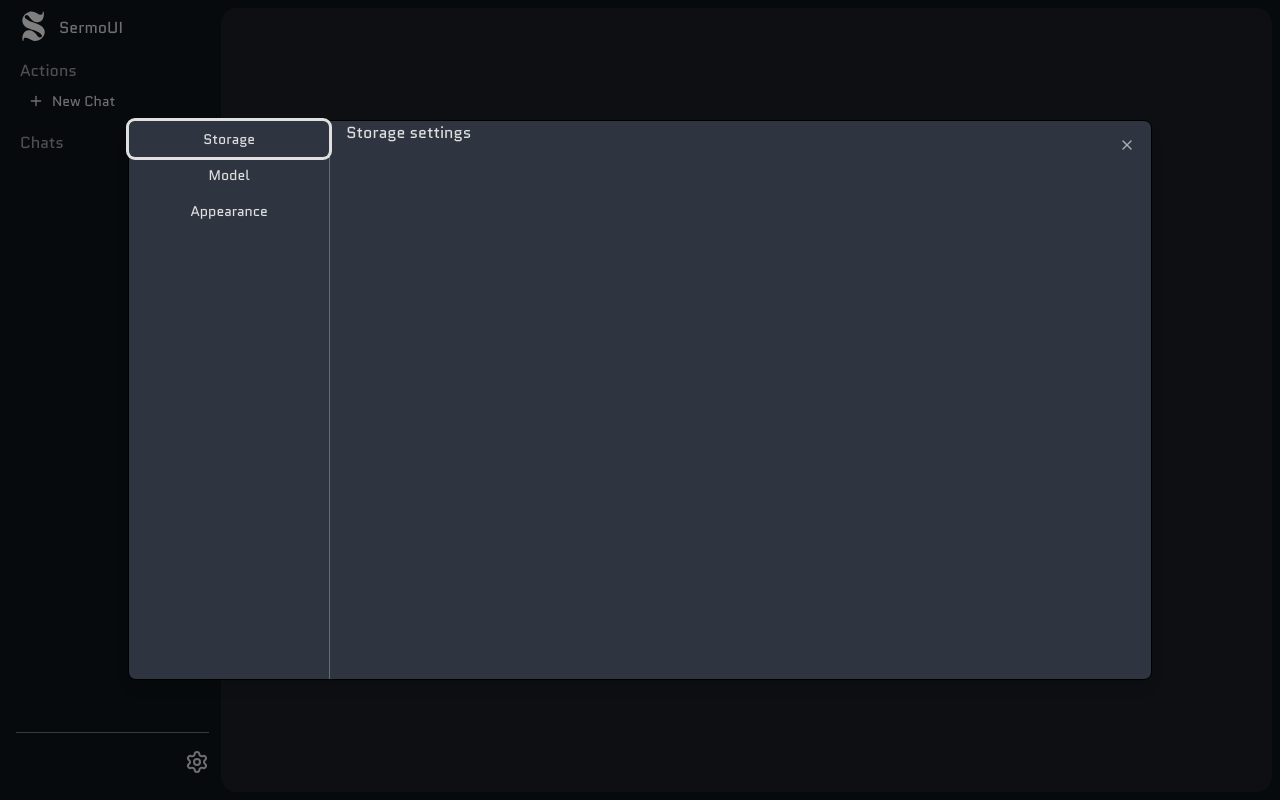
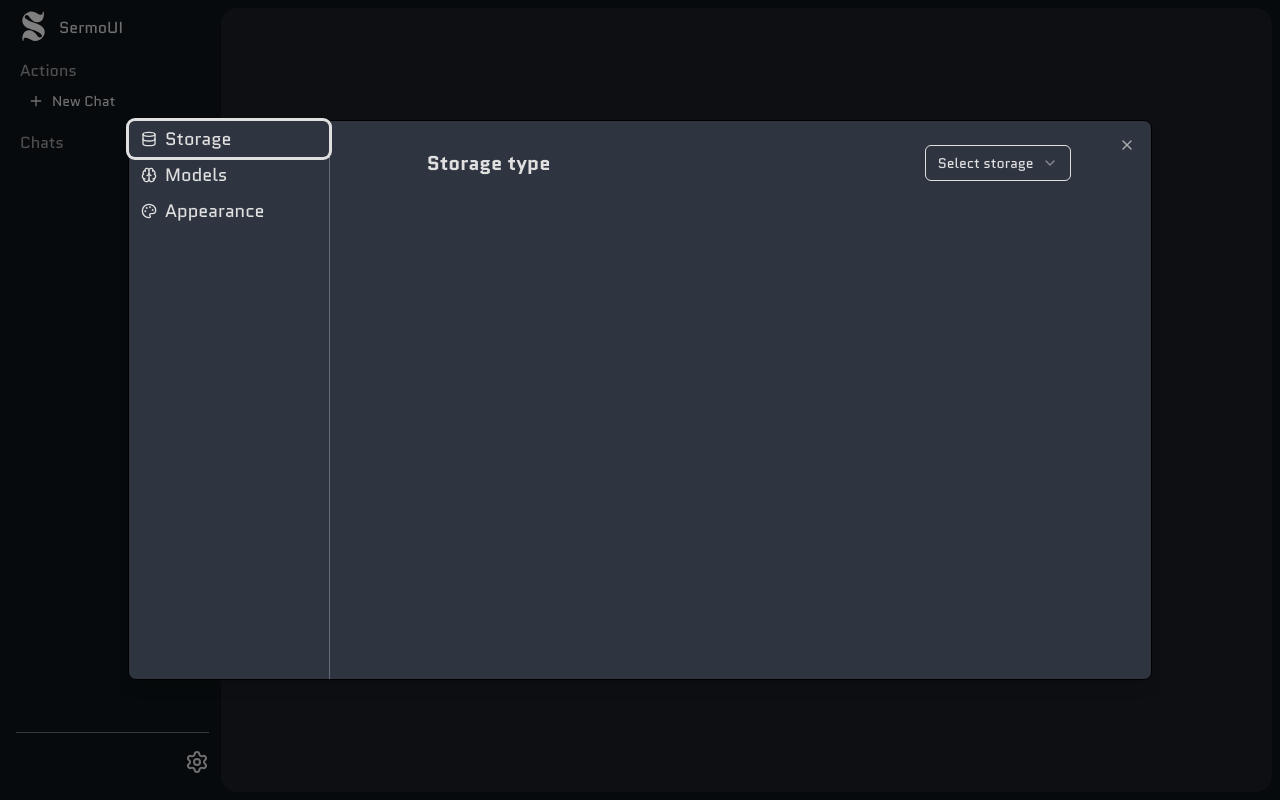
Before and after one commit to thecentinol/SermoUI, a React (Vite) app: page / in a window 1280 px wide. Both pictures are taken after a click on the icon 197 px from the left and 762 px from the top of the page. Built offline with nearby package versions, Linux system fonts and the light colour scheme.

Commit message:
feat: fetch ollama models and list in models settings

```diff
--- a/src/components/settingsContent.tsx
+++ b/src/components/settingsContent.tsx
@@ -1,3 +1,4 @@
+import { useEffect } from "react";
 import {
 	Select,
 	SelectContent,
@@ -8,13 +9,74 @@ import {
 import { type Theme, useUIStore } from "@/stores/uiStore";
 
 export function StorageSettings() {
-	return <div>Storage settings</div>;
+	return (
+		<div className="flex flex-col items-center justify-center py-6 overflow-y-auto">
+			<div className="flex items-center justify-between w-[80%]">
+				<h1 className="font-bold text-xl">Storage type</h1>
+				<Select>
+					<SelectTrigger>
+						<SelectValue placeholder="Select storage" />
+					</SelectTrigger>
+					<SelectContent>
+						<SelectItem value="localStorage">localStorage</SelectItem>
+						<SelectItem value="postgresql">PostgreSQL</SelectItem>
+					</SelectContent>
+				</Select>
+			</div>
+		</div>
+	);
 }
 
 export function ModelSettings() {
+	const { models, modelIsLoading, loadModels } = useUIStore();
+
+	useEffect(() => {
+		loadModels();
+	}, [loadModels]);
+
 	return (
-		<div>
-			<h1>Ollama</h1>
+		<div className="flex flex-col items-center justify-center py-6 overflow-y-auto">
+			<div className="w-[80%]">
+				<h1 className="text-(--text) text-2xl font-bold mb-2">Ollama</h1>
+				<table className="w-full text-left bg-(--fg) rounded-2xl p-2">
+					<thead>
+						<tr>
+							<th>Model</th>
+							<th>Size</th>
+							<th>Last Mod</th>
+							<th>Param</th>
+							<th>Status</th>
+						</tr>
+					</thead>
+					<tbody>
+						{modelIsLoading ? (
+							<tr>
+								<td colSpan={5} className="text-(--text)">
+									Loading models...
+								</td>
+							</tr>
+						) : (
+							models.map((m) => (
+								<tr key={m.name}>
+									<td>{m.name}</td>
+									<td>{(m.size / 1024 / 1024 / 1024).toFixed(2)}</td>
+									<td>{new Date(m.modified_at).toLocaleDateString()}</td>
+									<td>{m.details.parameter_size}</td>
+									<td>
+										<p
+											className={`w-fit px-2 rounded-full
+												${m.status === "running" ? "bg-green-500/50" : "bg-red-500/50"}
+											`}
+										>
+											{m.status}
+										</p>
+									</td>
+								</tr>
+							))
+						)}
+					</tbody>
+				</table>
+			</div>
 		</div>
 	);
 }
--- a/src/components/sidebar.tsx
+++ b/src/components/sidebar.tsx
@@ -1,4 +1,11 @@
-import { Ellipsis, PlusIcon, Settings } from "lucide-react";
+import {
+	Brain,
+	Database,
+	Ellipsis,
+	PaletteIcon,
+	PlusIcon,
+	Settings,
+} from "lucide-react";
 import { useNavigate } from "react-router-dom";
 import {
 	AppearanceSettings,
@@ -60,14 +67,23 @@ export default function Sidebar() {
 				<Dialog open={settingsOpen} onOpenChange={setSettingsOpen}>
 					<DialogContent className="flex">
 						<div className="flex flex-col h-full w-[20%] border-r border-gray-400/50">
-							<Button onClick={() => setActiveSettingsContent("storage")}>
-								Storage
+							<Button
+								onClick={() => setActiveSettingsContent("storage")}
+								className="flex items-center justify-start text-lg"
+							>
+								<Database /> Storage
 							</Button>
-							<Button onClick={() => setActiveSettingsContent("model")}>
-								Model
+							<Button
+								onClick={() => setActiveSettingsContent("model")}
+								className="flex items-center justify-start text-lg"
+							>
+								<Brain /> Models
 							</Button>
-							<Button onClick={() => setActiveSettingsContent("appearance")}>
-								Appearance
+							<Button
+								onClick={() => setActiveSettingsContent("appearance")}
+								className="flex items-center justify-start text-lg"
+							>
+								<PaletteIcon /> Appearance
 							</Button>
 						</div>
 
--- a/src/index.css
+++ b/src/index.css
@@ -19,6 +19,12 @@
 
 	/* Firefox */
 	scrollbar-width: none;
+}
+
+table th,
+table td {
+	padding: 0.5rem;
+	color: var(--text)
 }
 
 [data-theme="default"] {
--- a/src/services/OllamaApi.ts
+++ b/src/services/OllamaApi.ts
@@ -1,3 +1,5 @@
+import type { OllamaModels } from "@/stores/uiStore";
+
 const BASE_URL = "http://localhost:11434/api";
 
 interface OllamaMessage {
@@ -19,6 +21,10 @@ interface ChatResponse {
 		content: string;
 	};
 	done: boolean;
+}
+
+interface OllamaTagsResponse {
+	models: OllamaModels[];
 }
 
 export async function sendChatMessage(
@@ -65,3 +71,22 @@ export async function sendChatMessage(
 		}
 	}
 }
+
+export async function fetchModels() {
+	const res = await fetch(BASE_URL + "/tags");
+
+	if (!res.ok) {
+		throw new Error("Failed to fetch Ollama models");
+	}
+
+	const data: OllamaTagsResponse = await res.json();
+	return data.models;
+}
+
+export async function fetchRunningModels(): Promise<Set<string>> {
+	const res = await fetch(BASE_URL + "/ps");
+	if (!res.ok) throw new Error("Failed to fetch running models");
+
+	const data = await res.json();
+	return new Set(data.models.map((m: { name: string }) => m.name));
+}
--- a/src/stores/uiStore.ts
+++ b/src/stores/uiStore.ts
@@ -1,5 +1,6 @@
 import { create } from "zustand";
 import { persist } from "zustand/middleware";
+import { fetchModels, fetchRunningModels } from "@/services/OllamaApi";
 
 export type Theme =
 	| "default"
@@ -10,6 +11,26 @@ export type Theme =
 	| "solarized";
 
 type SettingsContentType = "storage" | "model" | "appearance";
+
+type ModelStatus = "running" | "stopped";
+
+export interface OllamaModels {
+	name: string;
+	modified_at: string;
+	size: number;
+	digest: string;
+	details: {
+		format: string;
+		family: string;
+		families: string[];
+		parameter_size: string;
+		quantization_level: string;
+	};
+}
+
+interface OllamaModelWithStatus extends OllamaModels {
+	status: ModelStatus;
+}
 
 export interface UIStore {
 	sidebarCollapsed: boolean;
@@ -22,6 +43,10 @@ export interface UIStore {
 
 	currentTheme: Theme;
 	setTheme: (theme: Theme) => void;
+
+	models: OllamaModelWithStatus[];
+	modelIsLoading: boolean;
+	loadModels: () => void;
 }
 
 const defaultActiveSettingsContent: SettingsContentType = "storage";
@@ -43,6 +68,28 @@ export const useUIStore = create<UIStore>()(
 
 			currentTheme: defaultTheme,
 			setTheme: (theme) => set({ currentTheme: theme }),
+
+			models: [],
+			modelIsLoading: false,
+
+			loadModels: async () => {
+				set({ modelIsLoading: true });
+
+				try {
+					const [installed, running] = await Promise.all([
+						fetchModels(),
+						fetchRunningModels(),
+					]);
+
+					const modelStatus: OllamaModelWithStatus[] = installed.map((m) => ({
+						...m,
+						status: running.has(m.name) ? "running" : "stopped",
+					}));
+					set({ models: modelStatus });
+				} finally {
+					set({ modelIsLoading: false });
+				}
+			},
 		}),
 		{
 			name: "ui-storage",
```
